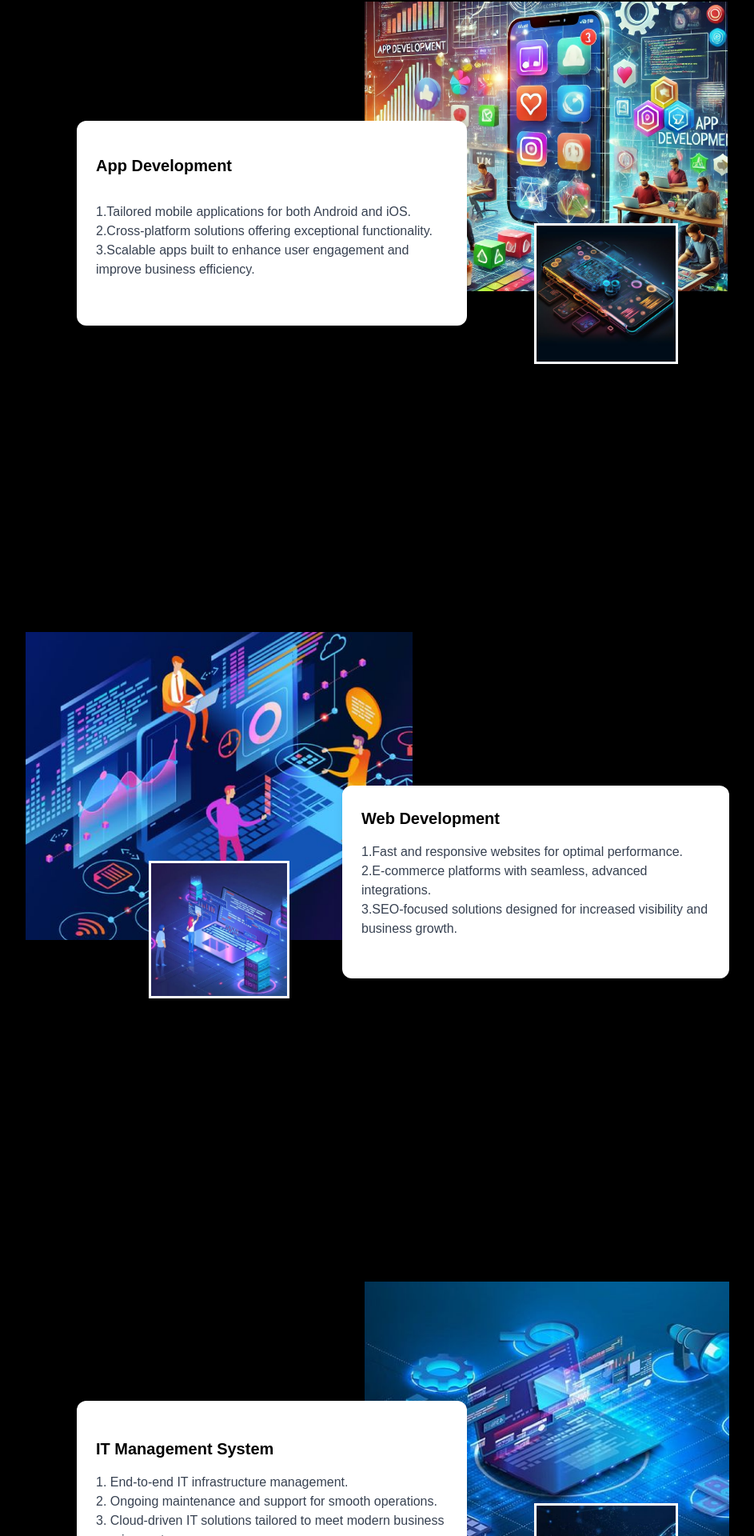
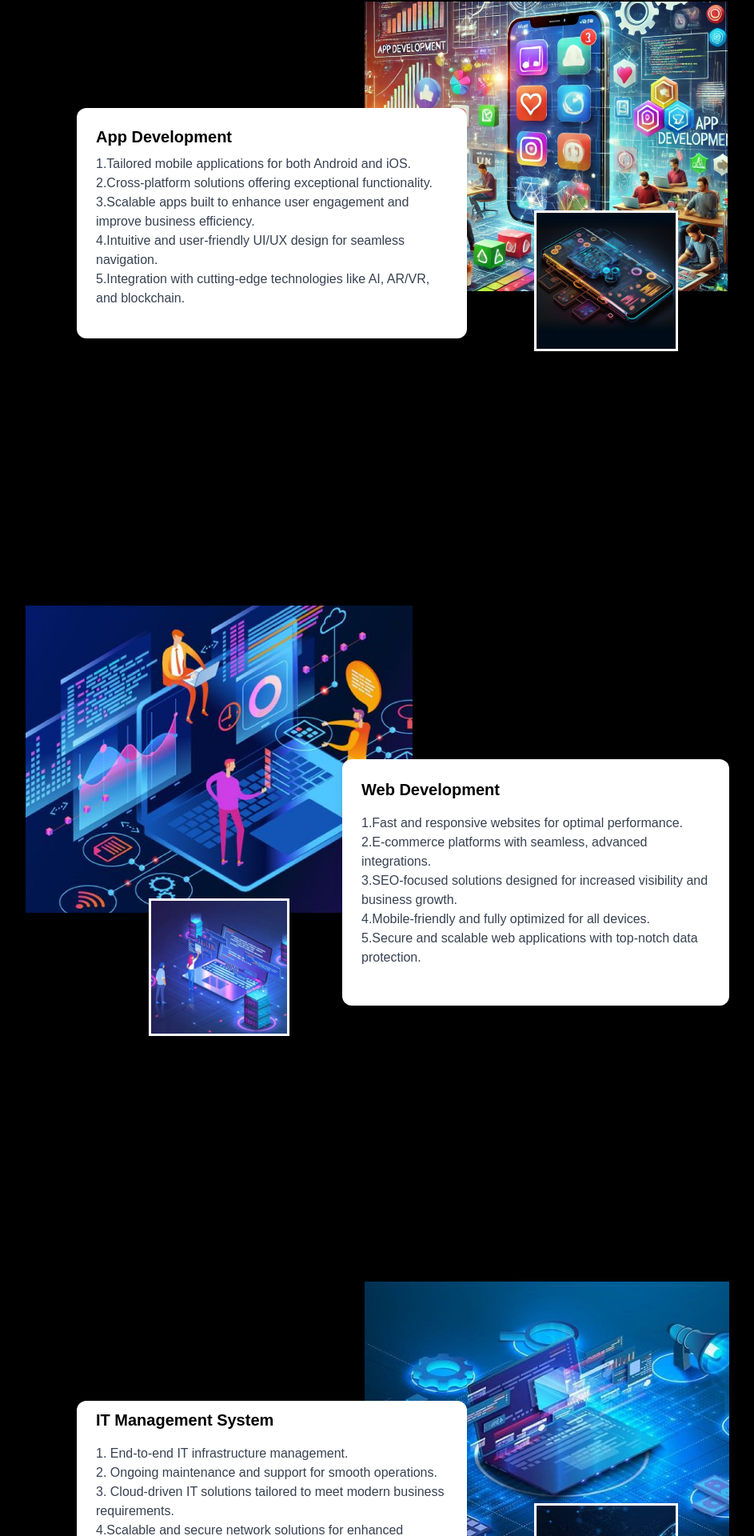
Before and after one commit to adarshkumar790/ledgerlinetechnology, a Next.js app: page /blog in a window 1280 px wide. Shown: the part 1367-3287 px from the top of the page at 80% size, without its empty margins (112-1055 px from the left). Built offline with nearby package versions, Linux system fonts and the light colour scheme.

Commit message:
first commit

```diff
--- a/src/components/Blog/Blogcard.tsx
+++ b/src/components/Blog/Blogcard.tsx
@@ -31,7 +31,7 @@ const BlogCard: React.FC = () => {
           <h2 className="font-bold mb-1 text-lg sm:text-xl ">
           Blockchain Solutions
           </h2>
-          <p className="text-gray-700 mb-1 text-sm sm:text-bas"> 1. Custom Blockchain Solutions: Develop personalized blockchain networks for businesses. <br/> 2. Smart Contract Creation: Enable secure and automated workflow processes. <br/> 3. Decentralized Finance (DeFi) Solutions: Create platforms for decentralized financial ecosystems. <br/> 4. Tokenomics & Token Administration: Develop and manage blockchain-based tokens. <br/> 5. Blockchain Security Solutions: Implement advanced security measures to boost operational effectiveness. </p>
+          <p className="text-gray-700 mb-1 text-sm "> 1. Custom Blockchain Solutions: Develop personalized blockchain networks for businesses. <br/> 2. Smart Contract Creation: Enable secure and automated workflow processes. <br/> 3. Decentralized Finance (DeFi) Solutions: Create platforms for decentralized financial ecosystems. <br/> 4. Tokenomics & Token Administration: Develop and manage blockchain-based tokens. <br/> 5. Blockchain Security Solutions: Implement advanced security measures to boost operational effectiveness. </p>
           {/* <button className="flex items-center bg-[#0411FF] text-white px-2 py-1 mt-auto self-end md:self-start hover:bg-blue-700">
             Read More
             <span className="ml-2">
--- a/src/components/Blog/Blogcard2.tsx
+++ b/src/components/Blog/Blogcard2.tsx
@@ -32,7 +32,11 @@ const BlogCard2: React.FC = () => {
           Web Development
           </h2>
           <p className="text-gray-700 mb-6 text-sm sm:text-base"> 1.Fast and responsive websites for optimal performance. <br/> 2.E-commerce platforms with seamless, advanced integrations.
-           <br/> 3.SEO-focused solutions designed for increased visibility and business growth. </p>
+           <br/> 3.SEO-focused solutions designed for increased visibility and business growth.<br/>
+           4.Mobile-friendly and fully optimized for all devices. <br/>
+           5.Secure and scalable web applications with top-notch data protection.
+            </p>
+
           {/* <button className="flex items-center bg-[#0411FF] text-white px-4 py-2 mt-auto self-end md:self-start hover:bg-blue-700">
             Read More
             <span className="ml-2">
--- a/src/components/Blog/Blogcards.tsx
+++ b/src/components/Blog/Blogcards.tsx
@@ -7,16 +7,18 @@ const BlogCards: React.FC = () => {
       <div className="grid lg:grid-cols-2 md:gap-4 gap-16 max-w-5xl mx-auto px-4 relative">
 
         {/* Text Section */}
-        <div className="flex flex-col justify-center mt-12 rounded-xl lg:mt-48 lg:-mr-2 lg:ml-16 bg-white md:p-6 p-4 pb-16  shadow-lg relative md:z-10 z-10 w-full h-auto lg:w-5/7 lg:h-64">
+        <div className="flex flex-col justify-center mt-12 rounded-xl lg:mt-48 lg:-mr-2 lg:ml-16 bg-white md:p-6 p-4 pb-16  shadow-lg relative md:z-10 z-10 w-full h-auto lg:w-5/7 lg:h-72">
           <h2 className="font-bold text-black mb-2 mt-2 text-lg lg:text-xl">
             App Development
           </h2>
-          Here’s the rephrased version of this text:
-
           <p className="text-gray-700 mb-6 text-sm sm:text-base">
           1.Tailored mobile applications for both Android and iOS. <br/>
           2.Cross-platform solutions offering exceptional functionality. <br/>
-          3.Scalable apps built to enhance user engagement and improve business efficiency.
+          3.Scalable apps built to enhance user engagement and improve business efficiency. <br/>
+          4.Intuitive and user-friendly UI/UX design for seamless navigation. <br/>
+          5.Integration with cutting-edge technologies like AI, AR/VR, and blockchain. <br/>
+          {/* 6.Secure and reliable applications with robust data protection. <br/> */}
+
           </p>
           {/* <button className="flex items-center bg-[#0411FF] text-white px-4 py-2 self-start lg:self-end hover:bg-blue-700">
             Read More
--- a/src/components/Blog/Blogcards2.tsx
+++ b/src/components/Blog/Blogcards2.tsx
@@ -11,7 +11,10 @@ const BlogCards2: React.FC = () => {
           </h2>
           <p className="text-gray-700 mb-6 text-sm sm:text-base"> 1. End-to-end IT infrastructure management. <br/>
           2. Ongoing maintenance and support for smooth operations. <br/>
-          3. Cloud-driven IT solutions tailored to meet modern business requirements. </p>
+          3. Cloud-driven IT solutions tailored to meet modern business requirements. <br/>
+          4.Scalable and secure network solutions for enhanced connectivity. <br/>
+          5.Data backup, recovery, and disaster management services.
+          </p>
           {/* <button className="flex items-center bg-[#0411FF] text-white px-4 py-2 self-start lg:self-end hover:bg-blue-700">
             Read More
             <span className="ml-2">
```
